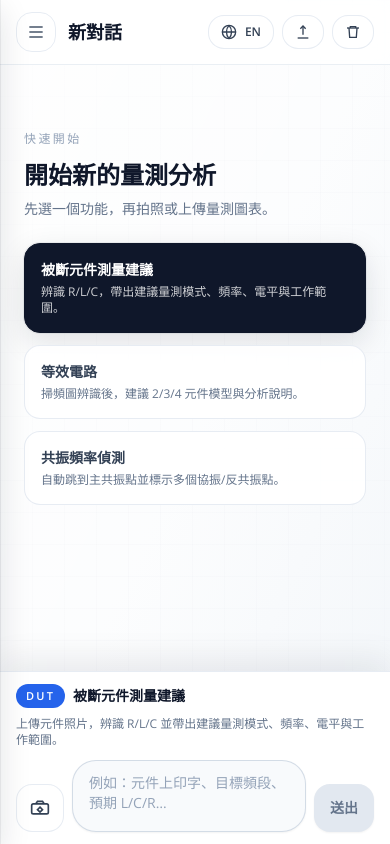
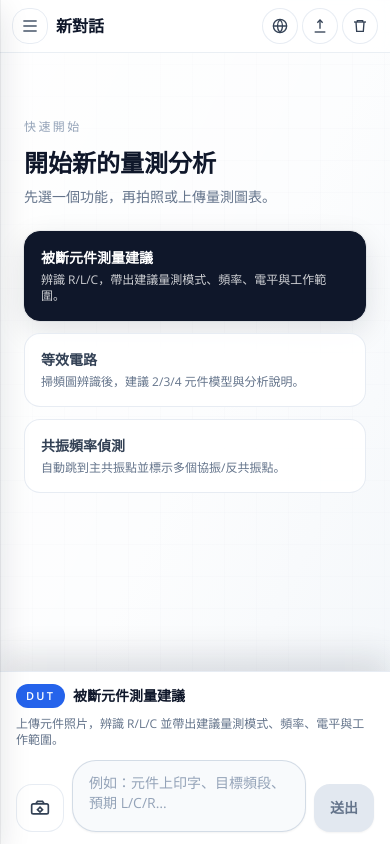
Before and after one commit to kevchen1129/Wayne-Kerr-AI-Agent, a Next.js app: page / in a window 390 px wide. Built offline with nearby package versions, Linux system fonts and the light colour scheme.

Commit message:
mobile ui improvement

```diff
--- a/components/ChatHeader.tsx
+++ b/components/ChatHeader.tsx
@@ -26,12 +26,12 @@ export function ChatHeader({
   labels
 }: ChatHeaderProps) {
   return (
-    <header className="flex items-center justify-between gap-3 border-b border-slate-200/70 bg-white/80 px-4 py-3 backdrop-blur dark:border-slate-800 dark:bg-slate-950/80">
-      <div className="flex min-w-0 items-center gap-3">
+    <header className="flex items-center justify-between gap-2 border-b border-slate-200/70 bg-white/80 px-3 py-2 backdrop-blur dark:border-slate-800 dark:bg-slate-950/80 md:px-4 md:py-3">
+      <div className="flex min-w-0 items-center gap-2 md:gap-3">
         <button
           type="button"
           onClick={onOpenSidebar}
-          className="flex h-10 w-10 items-center justify-center rounded-2xl border border-slate-200/80 text-slate-600 transition hover:-translate-y-0.5 hover:shadow-glow focus-visible:outline-none focus-visible:ring-2 focus-visible:ring-[rgb(var(--ring))] dark:border-slate-700 dark:text-slate-200 md:hidden"
+          className="flex h-9 w-9 items-center justify-center rounded-2xl border border-slate-200/80 text-slate-600 transition hover:-translate-y-0.5 hover:shadow-glow focus-visible:outline-none focus-visible:ring-2 focus-visible:ring-[rgb(var(--ring))] dark:border-slate-700 dark:text-slate-200 md:hidden"
           aria-label="Open sidebar"
         >
           <svg viewBox="0 0 24 24" className="h-5 w-5" fill="none" stroke="currentColor" strokeWidth="2">
@@ -42,31 +42,31 @@ export function ChatHeader({
           <div className="hidden text-xs uppercase tracking-[0.2em] text-slate-400 md:block">
             {labels.activeThread}
           </div>
-          <div className="truncate text-lg font-semibold text-slate-900 dark:text-slate-100">
+          <div className="truncate text-base font-semibold text-slate-900 dark:text-slate-100 md:text-lg">
             {title}
           </div>
         </div>
       </div>
-      <div className="flex flex-nowrap items-center gap-2 overflow-x-auto whitespace-nowrap">
-        <span className="hidden rounded-full border border-slate-200/80 bg-white px-3 py-1 text-xs font-semibold text-slate-700 dark:border-slate-700 dark:bg-slate-900 dark:text-slate-200 sm:inline-flex">
+      <div className="flex flex-nowrap items-center gap-1 overflow-x-auto whitespace-nowrap sm:gap-2">
+        <span className="hidden rounded-full border border-slate-200/80 bg-white px-3 py-1 text-xs font-semibold text-slate-700 dark:border-slate-700 dark:bg-slate-900 dark:text-slate-200 md:inline-flex">
           {activeWorkflow}
         </span>
         <button
           type="button"
           onClick={onToggleLocale}
-          className="flex items-center gap-2 rounded-2xl border border-slate-200/80 bg-white px-3 py-2 text-xs font-semibold text-slate-700 transition hover:border-slate-300 focus-visible:outline-none focus-visible:ring-2 focus-visible:ring-[rgb(var(--ring))] dark:border-slate-700 dark:bg-slate-900 dark:text-slate-200"
+          className="flex h-9 w-9 items-center justify-center rounded-full border border-slate-200/80 bg-white text-slate-700 transition hover:border-slate-300 focus-visible:outline-none focus-visible:ring-2 focus-visible:ring-[rgb(var(--ring))] dark:border-slate-700 dark:bg-slate-900 dark:text-slate-200 sm:h-auto sm:w-auto sm:gap-2 sm:rounded-2xl sm:px-3 sm:py-2"
           aria-label="Switch language"
         >
           <svg viewBox="0 0 24 24" className="h-4 w-4" fill="none" stroke="currentColor" strokeWidth="2">
             <path d="M12 2a10 10 0 1 0 10 10A10 10 0 0 0 12 2z" />
             <path d="M2 12h20M12 2a15 15 0 0 1 0 20M12 2a15 15 0 0 0 0 20" />
           </svg>
-          {localeLabel}
+          <span className="hidden sm:inline">{localeLabel}</span>
         </button>
         <button
           type="button"
           onClick={onExport}
-          className="flex items-center gap-2 rounded-2xl border border-slate-200/80 bg-white px-3 py-2 text-xs font-semibold text-slate-700 transition hover:border-slate-300 focus-visible:outline-none focus-visible:ring-2 focus-visible:ring-[rgb(var(--ring))] dark:border-slate-700 dark:bg-slate-900 dark:text-slate-200"
+          className="flex h-9 w-9 items-center justify-center rounded-full border border-slate-200/80 bg-white text-slate-700 transition hover:border-slate-300 focus-visible:outline-none focus-visible:ring-2 focus-visible:ring-[rgb(var(--ring))] dark:border-slate-700 dark:bg-slate-900 dark:text-slate-200 sm:h-auto sm:w-auto sm:gap-2 sm:rounded-2xl sm:px-3 sm:py-2"
         >
           <svg viewBox="0 0 24 24" className="h-4 w-4" fill="none" stroke="currentColor" strokeWidth="2">
             <path d="M12 16V3" />
@@ -78,7 +78,7 @@ export function ChatHeader({
         <button
           type="button"
           onClick={onClear}
-          className="flex items-center gap-2 rounded-2xl border border-slate-200/80 bg-white px-3 py-2 text-xs font-semibold text-slate-700 transition hover:border-slate-300 focus-visible:outline-none focus-visible:ring-2 focus-visible:ring-[rgb(var(--ring))] dark:border-slate-700 dark:bg-slate-900 dark:text-slate-200"
+          className="flex h-9 w-9 items-center justify-center rounded-full border border-slate-200/80 bg-white text-slate-700 transition hover:border-slate-300 focus-visible:outline-none focus-visible:ring-2 focus-visible:ring-[rgb(var(--ring))] dark:border-slate-700 dark:bg-slate-900 dark:text-slate-200 sm:h-auto sm:w-auto sm:gap-2 sm:rounded-2xl sm:px-3 sm:py-2"
         >
           <svg viewBox="0 0 24 24" className="h-4 w-4" fill="none" stroke="currentColor" strokeWidth="2">
             <path d="M3 6h18" />
--- a/components/Composer.tsx
+++ b/components/Composer.tsx
@@ -81,7 +81,7 @@ export function Composer({
   const canSend = draft.text.trim().length > 0 || draft.images.length > 0;
 
   return (
-    <div className="border-t border-slate-200/80 bg-white/95 px-4 py-3 shadow-[0_-12px_30px_rgba(15,23,42,0.08)] backdrop-blur dark:border-slate-800 dark:bg-slate-950/90">
+    <div className="border-t border-slate-200/80 bg-white/95 px-4 py-3 shadow-[0_-16px_30px_rgba(15,23,42,0.12)] backdrop-blur dark:border-slate-800 dark:bg-slate-950/90">
       <div className="mb-2 flex items-center justify-between gap-2">
         <div className="flex items-center gap-2">
           <span
--- a/components/Sidebar.tsx
+++ b/components/Sidebar.tsx
@@ -102,7 +102,7 @@ export function Sidebar({
       />
       <aside
         className={cx(
-          "fixed inset-y-0 left-0 z-40 flex w-80 flex-col border-r border-slate-200/70 bg-white/90 p-4 shadow-glow backdrop-blur transition-transform dark:border-slate-800 dark:bg-slate-950/90 md:static md:flex md:translate-x-0",
+          "fixed inset-y-0 left-0 z-40 flex w-80 flex-col border-r border-slate-200/70 bg-white/90 p-3 shadow-glow backdrop-blur transition-transform dark:border-slate-800 dark:bg-slate-950/90 md:static md:flex md:translate-x-0 md:p-4",
           isOpen ? "translate-x-0" : "-translate-x-full"
         )}
       >
@@ -139,11 +139,11 @@ export function Sidebar({
           </button>
         </div>
 
-        <div className="mt-6 space-y-3">
+        <div className="mt-4 space-y-2">
           <button
             type="button"
             onClick={onNewChat}
-            className="flex w-full items-center gap-3 rounded-2xl border border-slate-200/80 bg-white/90 px-3 py-3 text-left text-sm font-semibold text-slate-800 shadow-sm transition hover:border-slate-300 hover:shadow-glow focus-visible:outline-none focus-visible:ring-2 focus-visible:ring-[rgb(var(--ring))] dark:border-slate-800 dark:bg-slate-900/70 dark:text-slate-100"
+            className="flex w-full items-center gap-3 rounded-2xl border border-slate-200/80 bg-white/90 px-3 py-2.5 text-left text-sm font-semibold text-slate-800 shadow-sm transition hover:border-slate-300 hover:shadow-glow focus-visible:outline-none focus-visible:ring-2 focus-visible:ring-[rgb(var(--ring))] dark:border-slate-800 dark:bg-slate-900/70 dark:text-slate-100"
           >
             <svg viewBox="0 0 24 24" className="h-5 w-5" fill="none" stroke="currentColor" strokeWidth="2">
               <path d="M12 5v14M5 12h14" />
@@ -170,7 +170,7 @@ export function Sidebar({
           </div>
         </div>
 
-        <div className="mt-6 text-xs uppercase tracking-[0.2em] text-slate-400">{labels.recentChats}</div>
+        <div className="mt-5 text-xs uppercase tracking-[0.2em] text-slate-400">{labels.recentChats}</div>
 
         <div className="mt-3 flex-1 space-y-2 overflow-y-auto pr-1 scrollbar-thin">
           {filteredThreads.map((thread) => (
@@ -202,7 +202,7 @@ export function Sidebar({
                   setRenameValue("");
                 }}
                 className={cx(
-                  "flex h-9 w-9 items-center justify-center rounded-full text-base font-semibold leading-none text-slate-400 opacity-0 transition group-hover:opacity-100 hover:bg-slate-100 hover:text-slate-700 focus-visible:opacity-100 focus-visible:outline-none focus-visible:ring-2 focus-visible:ring-[rgb(var(--ring))] dark:hover:bg-slate-800 dark:hover:text-slate-200",
+                  "flex h-9 w-9 items-center justify-center rounded-full text-base font-semibold leading-none text-slate-400 opacity-100 transition md:opacity-0 md:group-hover:opacity-100 hover:bg-slate-100 hover:text-slate-700 focus-visible:opacity-100 focus-visible:outline-none focus-visible:ring-2 focus-visible:ring-[rgb(var(--ring))] dark:hover:bg-slate-800 dark:hover:text-slate-200",
                   thread.id === activeThreadId &&
                     "opacity-100 text-white/90 hover:bg-white/15 hover:text-white dark:text-slate-600"
                 )}
@@ -217,7 +217,7 @@ export function Sidebar({
               </button>
               {openMenuId === thread.id && (
                 <div
-                  className="absolute right-3 top-12 z-20 w-44 rounded-2xl border border-slate-200 bg-white p-2 text-xs shadow-xl dark:border-slate-800 dark:bg-slate-950"
+                  className="absolute right-3 top-12 z-20 w-44 rounded-2xl border border-slate-200 bg-white p-2 text-sm shadow-xl dark:border-slate-800 dark:bg-slate-950"
                   onClick={(event) => event.stopPropagation()}
                 >
                   {renameId === thread.id ? (
--- a/next.config.js
+++ b/next.config.js
@@ -2,7 +2,12 @@
 const isGithubActions = process.env.GITHUB_ACTIONS === "true";
 const repo = process.env.GITHUB_REPOSITORY?.split("/")[1] || "Wayne-Kerr-AI-Agent";
 const explicitBasePath = process.env.NEXT_PUBLIC_BASE_PATH;
-const basePath = explicitBasePath ?? (isGithubActions ? `/${repo}` : "");
+const basePath =
+  explicitBasePath && explicitBasePath.length > 0
+    ? explicitBasePath
+    : isGithubActions
+      ? `/${repo}`
+      : "";
 
 const nextConfig = {
   reactStrictMode: true,
```
